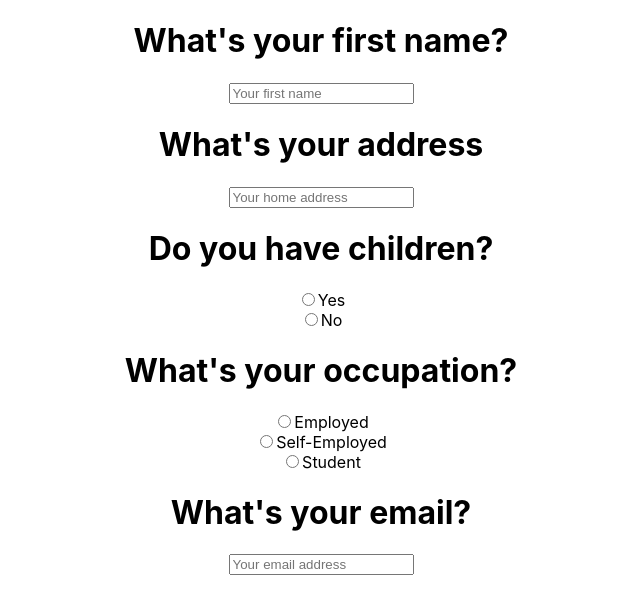
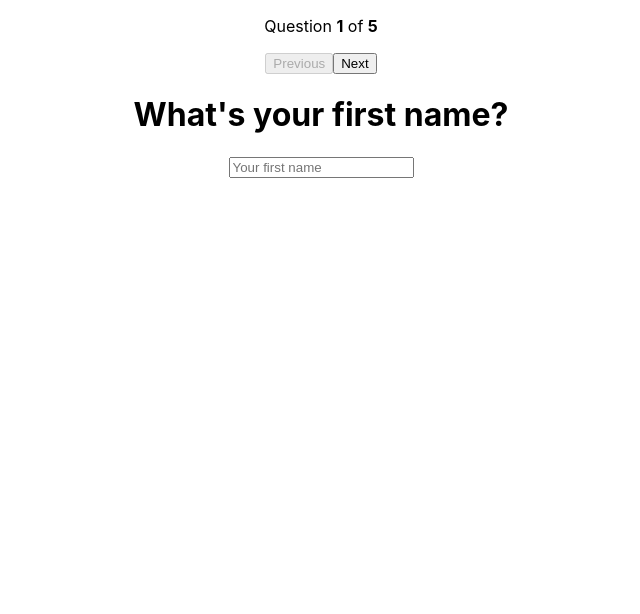
Before and after one commit to mmounirf/react-multi-step-form, a React (Create React App) app: page / in a window 1280 px wide. Shown: the top 614 px of the page, without its empty margins (319-959 px from the left). Built offline with nearby package versions, Linux system fonts and the light colour scheme.

Commit message:
:art: Introducing Stepper component
to show one question at a time

```diff
--- a/src/App.tsx
+++ b/src/App.tsx
@@ -4,6 +4,8 @@ import FormQuestion from "./components/FormQuestion/FormQuestion";
 import './App.scss';
 import { useEffect } from 'react';
 import { IForm } from './interfaces/Form';
+import Stepper from './components/Stepper/Stepper';
+import { useAppSelector } from './hooks/useAppSelector';
 
 const initialFormState = {
   firstName: "",
@@ -14,6 +16,7 @@ const initialFormState = {
 };
 
 function App() {
+  const currentStep = useAppSelector((state) => state.stepper.currentStep);
   const [formState, setFormState] = useState<IForm>(initialFormState);
   const onQuestionChange = ( questionId: string, event: React.ChangeEvent<HTMLInputElement> ) => {
     const { value } = event.target;
@@ -24,10 +27,7 @@ function App() {
     console.log(formState)
   }, [formState])
 
-  return (
-    <div className="App">
-      {
-        questions.map(({ id, title, answer }) => (
+  const formSteps = questions.map(({ id, title, answer }) => (
     <FormQuestion
       key={id}
       id={id}
@@ -36,8 +36,13 @@ function App() {
       onChange={onQuestionChange}
       value={formState[id as keyof IForm]}
     />
-        ))
-      }
+  ));
+
+  return (
+    <div className="App">
+      <Stepper currentStep={currentStep}>
+        {formSteps}
+      </Stepper>
     </div>
   );
 }
--- /dev/null
+++ b/src/components/Stepper/Stepper.tsx
@@ -0,0 +1,35 @@
+
+import { useAppDispatch } from '../../hooks/useAppDispatch';
+import { useAppSelector } from '../../hooks/useAppSelector';
+import { SetCurrentStep } from '../../slices/StepperSlice';
+
+interface StepperProps {
+    currentStep: number;
+    children: Array<JSX.Element>;
+}
+
+const Stepper: React.FunctionComponent<StepperProps> = ({ currentStep, children }) => {
+    const dispatch = useAppDispatch();
+    const questions = useAppSelector((state) => state.stepper.questions);
+    const isFirst = useAppSelector((state) => state.stepper.isFirst);
+    const isLast = useAppSelector((state) => state.stepper.isLast);
+    const nextStep = currentStep + 1;
+    const prevStep = currentStep - 1;
+
+    return (
+        <div className="stepper">
+            <div className="header">
+                <p className="header__info">Question <strong>{currentStep}</strong> of <strong>{questions.length}</strong></p>
+                <div className="header__navigation">
+                    <button className="nav-button" disabled={isFirst} onClick={() => dispatch(SetCurrentStep({currentStep: prevStep}))}>Previous</button>
+                    <button className="nav-button" disabled={isLast} onClick={() => dispatch(SetCurrentStep({currentStep: nextStep}))}>Next</button>
+                </div>
+            </div>
+            <div className="stepper__content">
+                {children[currentStep - 1  ]}
+            </div>
+        </div>
+    )
+}
+
+export default Stepper;
```
Also changed, not shown: src/components/Stepper/Stepper.scss (added), 1 other file (tests, documents, lock files or other folders). Lines whose indentation alone changed are shown as unchanged.
